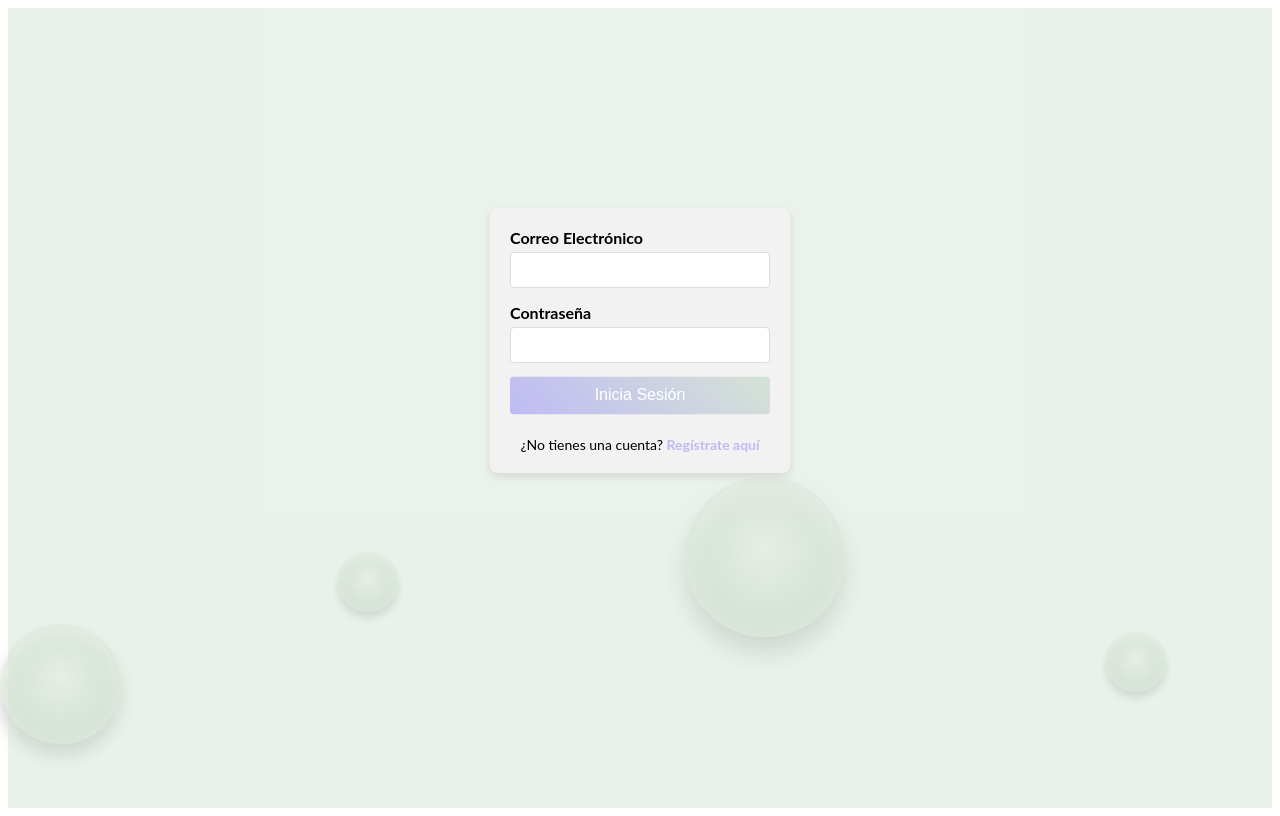
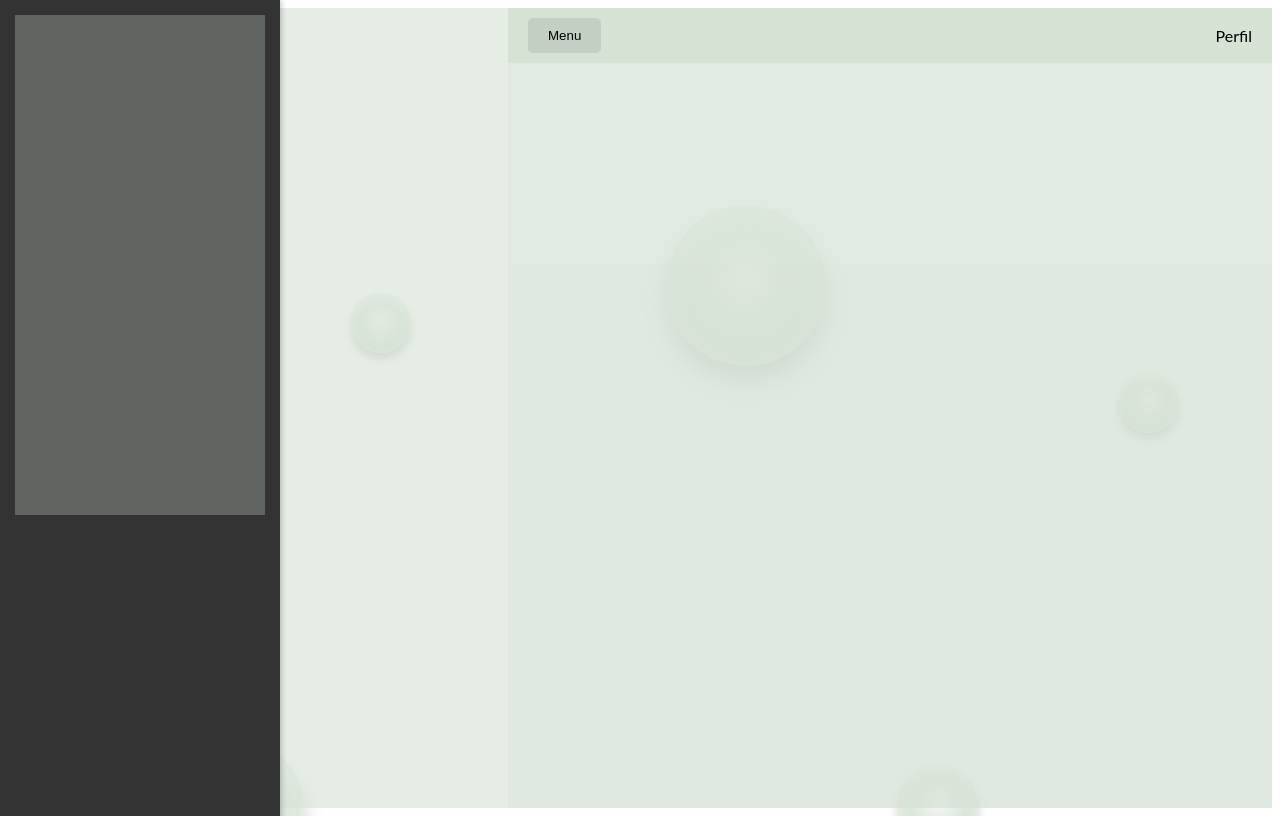
Before and after one commit to Callm-IOT/angular-frontend-app, an Angular app: page /dashboard in a window 1280 px wide. Before the commit this address led to /login. Built offline with nearby package versions, Linux system fonts and the light colour scheme.

Commit message:
Add sidebar

```diff
--- a/src/app/app.routes.ts
+++ b/src/app/app.routes.ts
@@ -1,9 +1,11 @@
 import { Routes} from '@angular/router';
 import { LoginComponent } from './components/login/login.component';
 import { RegisterComponent } from './components/register/register.component';
+import { DashboardComponent } from './components/dashboard/dashboard.component';
 
 export const routes: Routes = [
     { path: 'login', component:LoginComponent },
     {path:'register',component:RegisterComponent},
+    {path:'dashboard',component:DashboardComponent},
     { path: '**', redirectTo: 'login' },
 ];
--- a/src/app/components/dashboard/dashboard.component.css
+++ b/src/app/components/dashboard/dashboard.component.css
@@ -0,0 +1,32 @@
+html,
+body {
+  height: 100vh;
+  background: #d5e2d449;
+  overflow: hidden;
+  overflow-x: hidden;
+  margin: 0;
+  margin-left: 250px;
+  padding: 0;
+  font: 100% Lato, Arial, Sans Serif;
+}
+
+#background-wrap {
+  bottom: 0;
+  left: 0;
+  position: fixed;
+  right: 0;
+  top: 0;
+  z-index: -1;
+}
+
+app-sidebar {
+    position: fixed;
+    top: 0;
+    left: 0;
+    width: 250px;
+    height: 100%;
+    background-color: #333;
+    color: white;
+    padding: 15px;
+    box-shadow: 2px 0 5px rgba(0, 0, 0, 0.2);
+}
--- a/src/app/components/dashboard/dashboard.component.html
+++ b/src/app/components/dashboard/dashboard.component.html
@@ -1 +1,12 @@
-<p>dashboard works!</p>
+<!DOCTYPE html>
+<html lang="en">
+  <head>
+    <meta charset="UTF-8" />
+    <meta name="viewport" content="width=device-width, initial-scale=1.0" />
+    <title>Document</title>
+  </head>
+  <body>
+    <app-navbar></app-navbar>
+    <app-sidebar></app-sidebar>
+  </body>
+</html>
--- a/src/app/components/dashboard/dashboard.component.ts
+++ b/src/app/components/dashboard/dashboard.component.ts
@@ -1,8 +1,10 @@
 import { Component } from '@angular/core';
+import { NavbarComponent } from './navbar/navbar.component';
+import { SidebarComponent } from './sidebar/sidebar.component';
 
 @Component({
   selector: 'app-dashboard',
-  imports: [],
+  imports: [NavbarComponent,SidebarComponent],
   templateUrl: './dashboard.component.html',
   styleUrl: './dashboard.component.css'
 })
--- a/src/app/components/dashboard/navbar/navbar.component.css
+++ b/src/app/components/dashboard/navbar/navbar.component.css
@@ -0,0 +1,29 @@
+nav {
+    display: flex;
+    justify-content: space-between;
+    align-items: center;
+    background-color: #d5e2d4;
+    padding: 10px 20px;
+}
+
+button{
+padding: 10px 20px;
+border-radius: 5px;
+border: 0px;
+background:  #18181818;
+}
+button:hover{
+    background:  #f5f2f236;
+}
+
+.menu {
+    flex: 0;
+    color: #000;
+    text-align: left;
+}
+
+.profile {
+    flex: 0;
+    color: #000;
+    text-align: right;
+}
--- a/src/app/components/dashboard/navbar/navbar.component.html
+++ b/src/app/components/dashboard/navbar/navbar.component.html
@@ -1,3 +1,10 @@
 <nav>
-    <div class="profile"></div>
+    <div class="menu">
+        <button>
+            Menu
+        </button>
+    </div>
+    <div class="profile">
+        Perfil
+    </div>
 </nav>
--- a/src/app/components/dashboard/sidebar/sidebar.component.css
+++ b/src/app/components/dashboard/sidebar/sidebar.component.css
@@ -0,0 +1,4 @@
+.sidebar{
+    height: 500px;
+    background: #d5e2d449;
+}
--- a/src/app/components/dashboard/sidebar/sidebar.component.html
+++ b/src/app/components/dashboard/sidebar/sidebar.component.html
@@ -1 +1 @@
-<p>sidebar works!</p>
+<div class="sidebar"></div>
```
